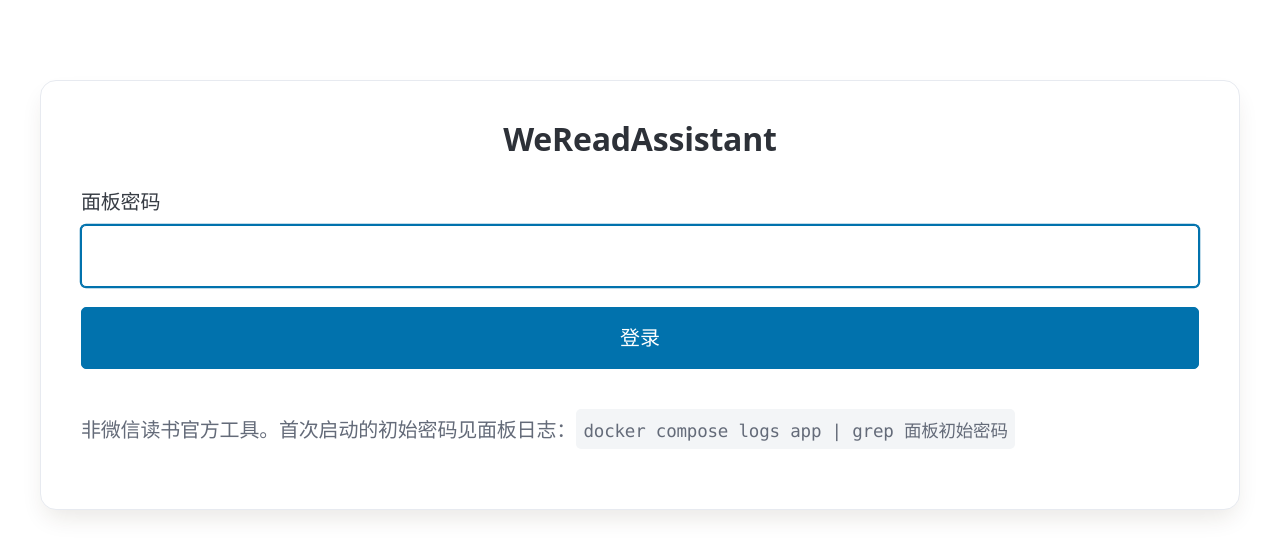
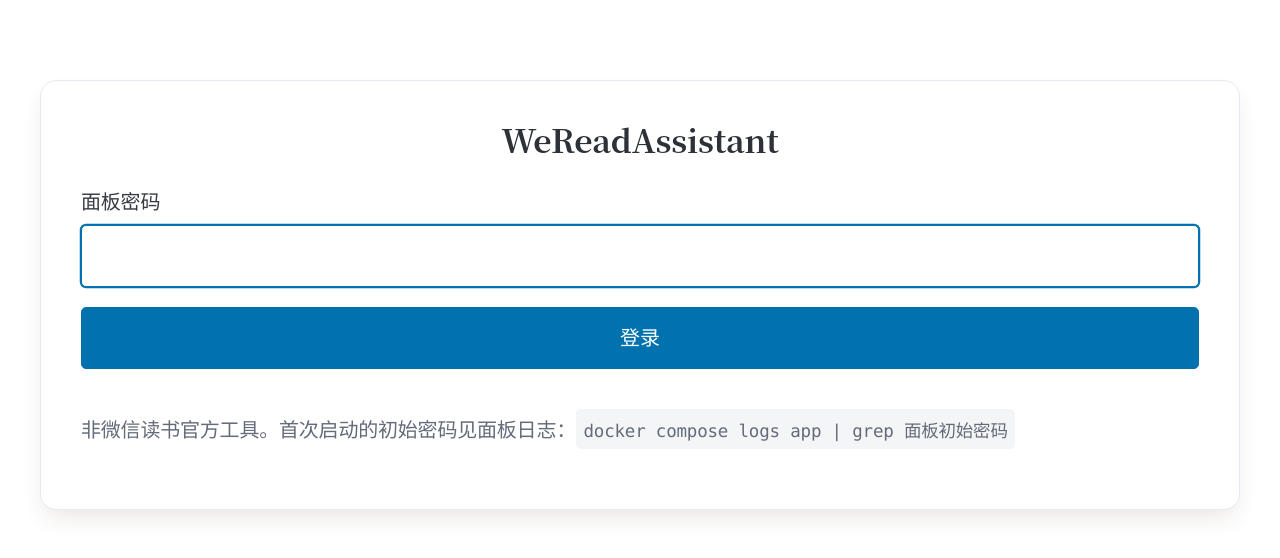
Before and after one commit to lonemoonspace/Weread-Assistant, a website with bundled scripts: page src/panel/public/login.html in a window 1280 px wide. Built offline with nearby package versions, Linux system fonts and the light colour scheme; no server answers.

Commit message:
style(panel): 登录页标题用衬线字体
Co-Authored-By: Claude Opus 5.5 <noreply@anthropic.com>
Claude-Session: https://claude.ai/code/session_01S6PaHwpZ2AUEY5cZGdfGNG

```diff
--- a/src/panel/public/assets/panel.css
+++ b/src/panel/public/assets/panel.css
@@ -1999,6 +1999,7 @@ tr.expanded > td {
 }
 
 .login-page h1 {
+  font-family: var(--wa-serif);
   font-size: 1.6rem;
   text-align: center;
   margin-bottom: 1.5rem;
```
